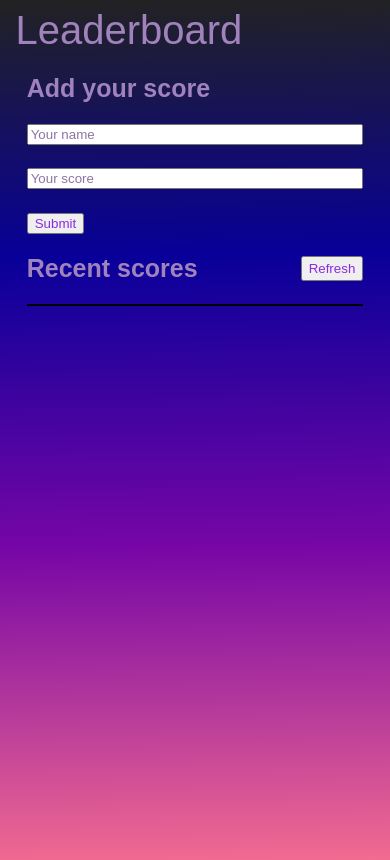
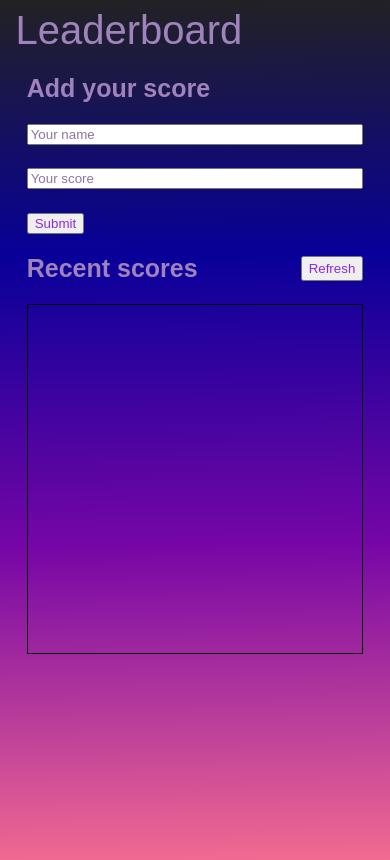
Before and after one commit to ClintonYounge/Leaderboard-Project, a website built with webpack: page src/index.html in a window 390 px wide. Built offline with nearby package versions, Linux system fonts and the light colour scheme; no server answers; a web font is replaced by a local one.

Commit message:
Improve responsiveness

```diff
--- a/src/style.css
+++ b/src/style.css
@@ -41,6 +41,8 @@ body {
   width: 100%;
   border: 1px solid black;
   margin-top: -0.1px;
+  max-height: 50%;
+  overflow: scroll;
 }
 
 header,
@@ -61,6 +63,10 @@ form {
   display: flex;
   flex-direction: column;
   width: 100%;
+}
+
+ul {
+  overflow: scroll;
 }
 
 li {
@@ -91,6 +97,11 @@ button {
   align-self: flex-end;
 }
 
+::-webkit-scrollbar {
+  width: 0;
+  background: transparent;
+}
+
 @media screen and (max-width: 768px) {
   .container {
     display: flex;
@@ -105,4 +116,9 @@ button {
   .submit-btn {
     align-self: flex-start;
   }
+
+  .score-list {
+    overflow: scroll;
+    height: 350px;
+  }
 }
```
